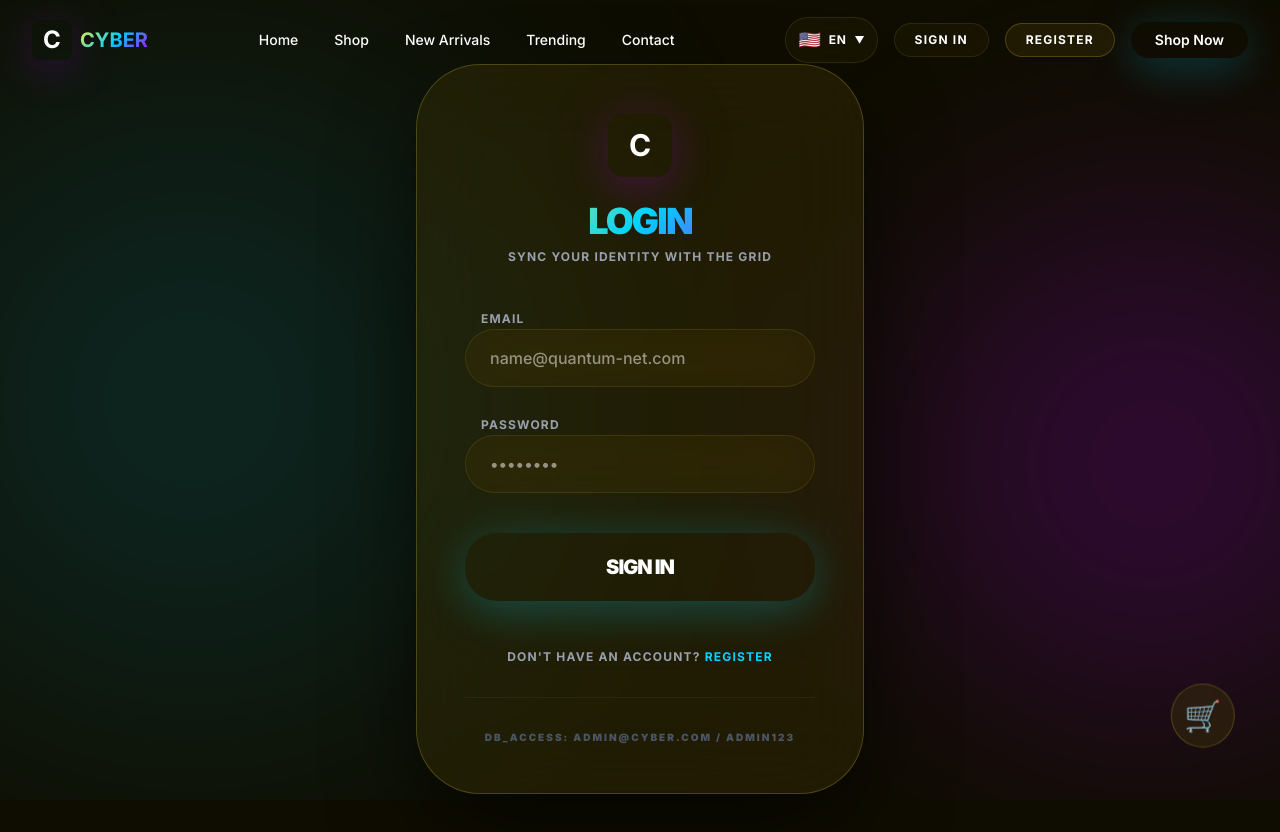
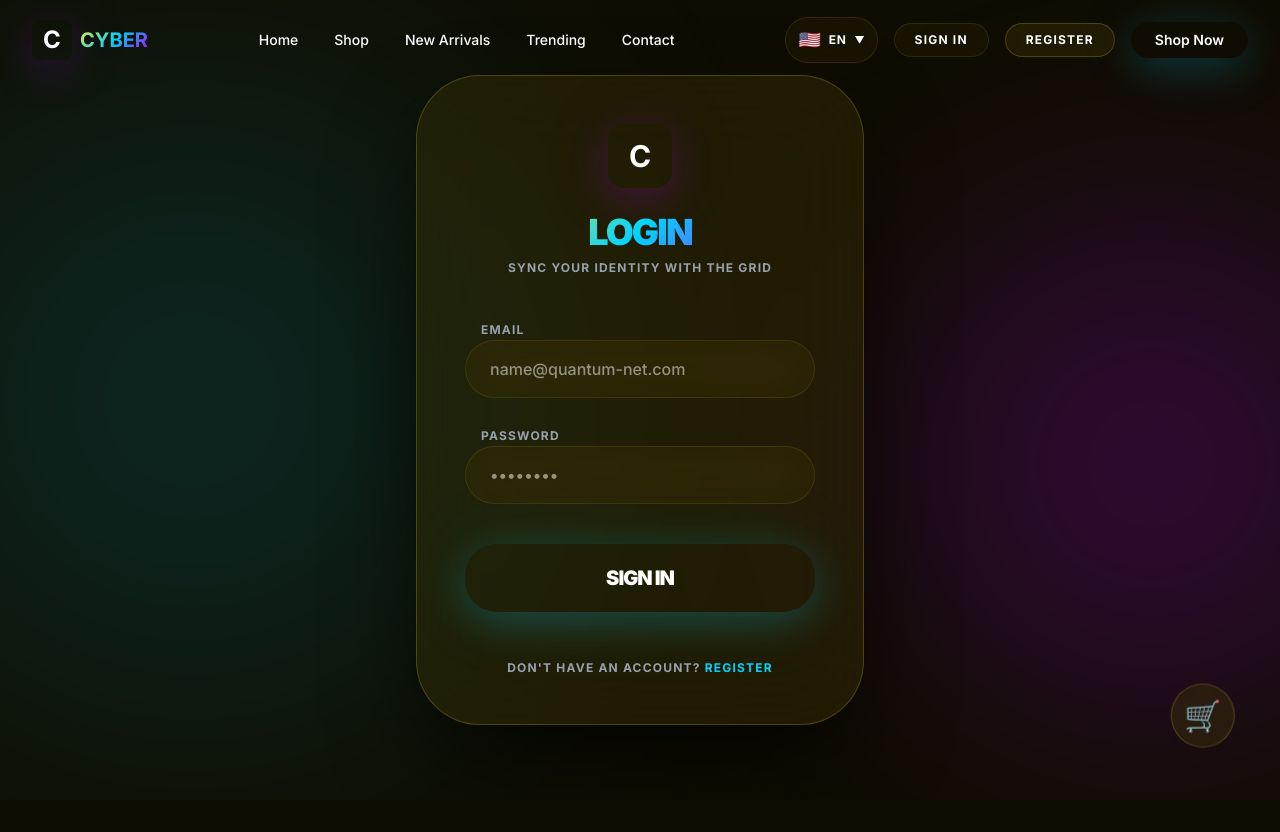
Before and after one commit to Amrsono/Store-2090, a Next.js app: page /login in a window 1280 px wide. Shown: the top 832 px of the page. After the commit the page ends 800 px from the top, so only its background shows below. Built offline with nearby package versions, Linux system fonts and the light colour scheme.

Commit message:
Remove admin credentials from login page

```diff
--- a/app/login/page.tsx
+++ b/app/login/page.tsx
@@ -175,12 +175,7 @@ export default function LoginPage() {
                             </Link>
                         </p>
 
-                        {/* Admin Prompt */}
-                        <div className="mt-8 pt-8 border-t border-white/5">
-                            <p className="text-[10px] text-gray-600 uppercase tracking-[0.2em] font-black">
-                                DB_ACCESS: admin@cyber.com / admin123
-                            </p>
-                        </div>
+
                     </div>
                 </div>
             </motion.div>
```
